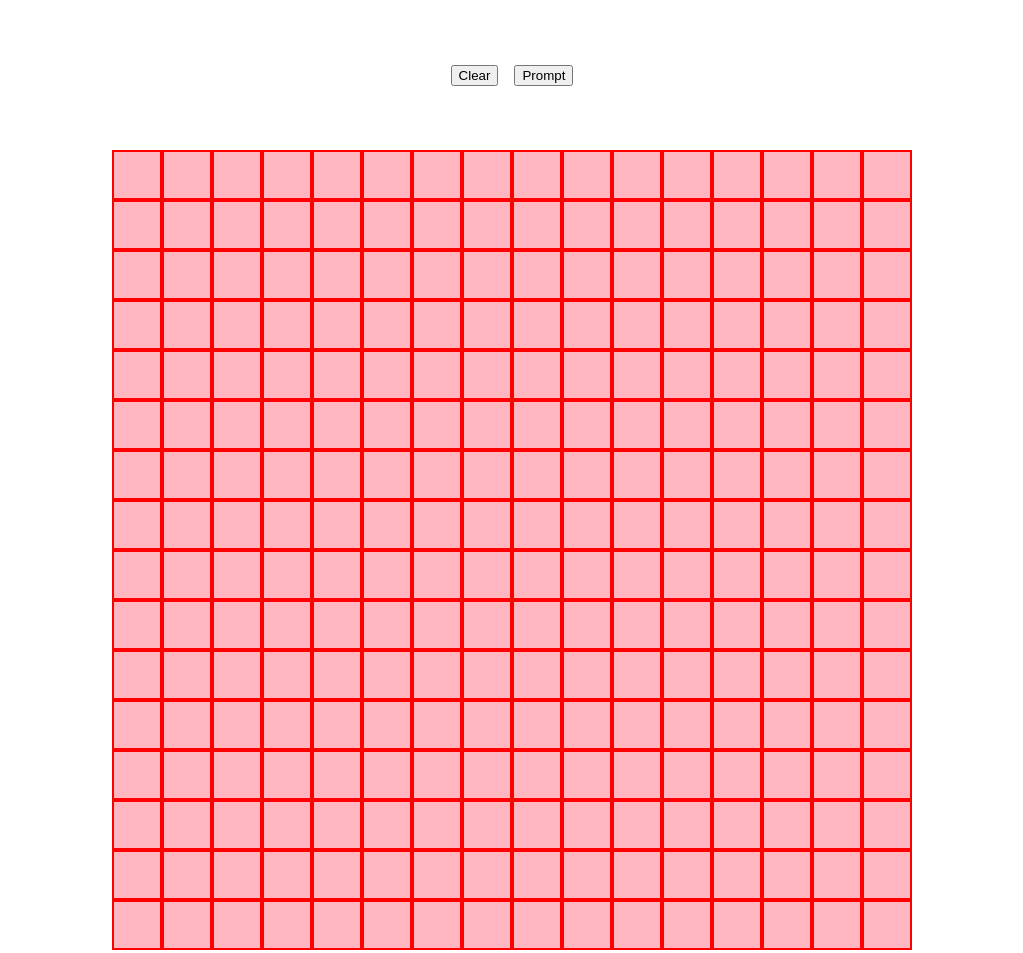
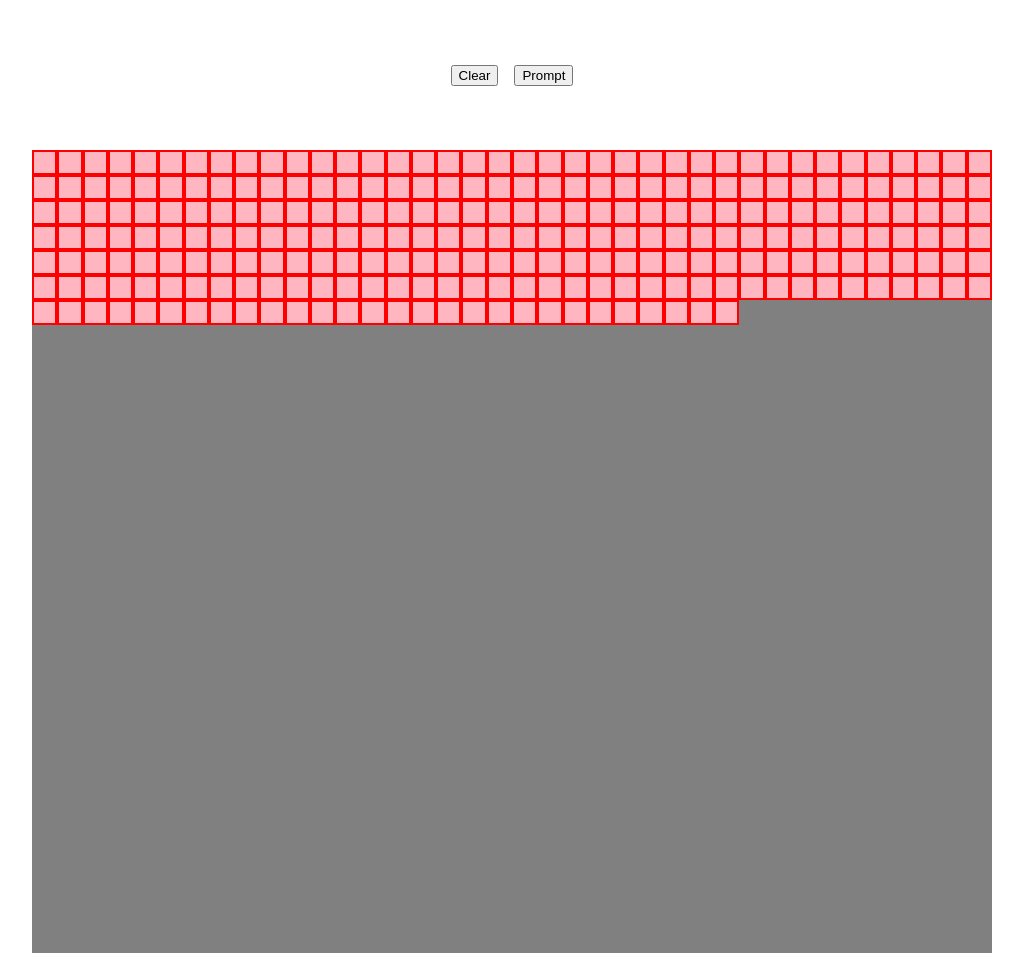
Before and after one commit to Blanca-7/Etch-a-Sketch, a plain HTML site: page index.html in a window 1280 px wide. Shown: the top 953 px of the page, without its empty margins (128-1151 px from the left). Drawn offline with Linux system fonts and the light colour scheme.

Commit message:
Create auto-fill with minmax for both columns and rows, add fixed height

```diff
--- a/styles.css
+++ b/styles.css
@@ -11,8 +11,10 @@ body {
 #container {
   background-color: gray;
   display: grid;
-  grid-template-columns: repeat(16, 50px);
-  grid-template-rows: repeat(16, 50px);
+  grid-template-columns: repeat(auto-fill, minmax(25px, 1fr));
+  grid-template-rows: repeat(auto-fill, minmax(25px, 1fr));
+  width: 960px;
+  height: 1800px;
 }
 
 .new {
```
